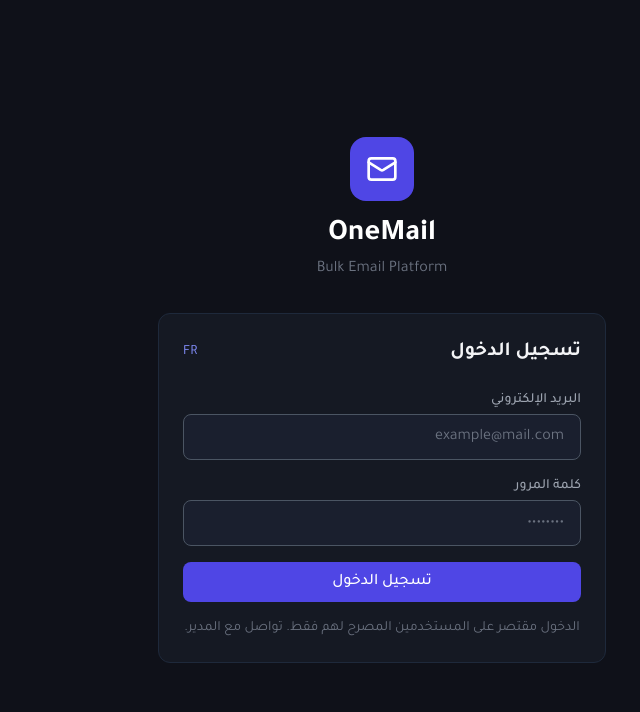
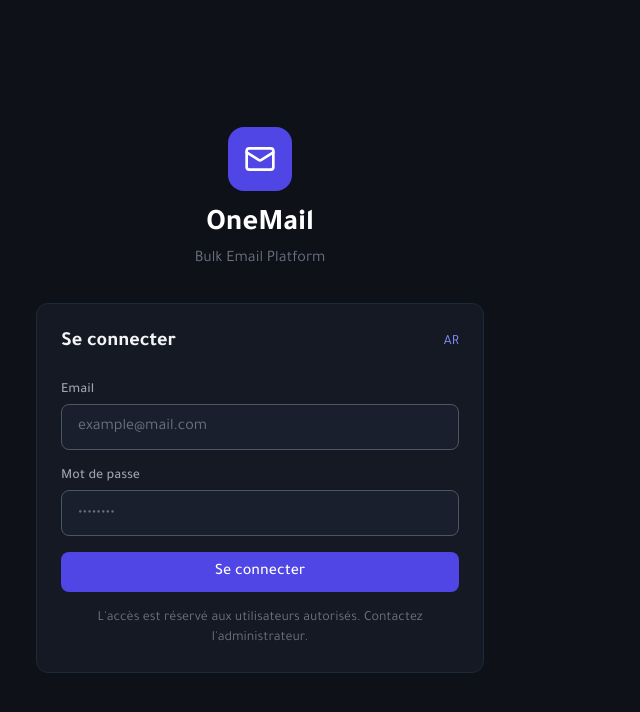
Before and after one commit to onecodemaroc-alt/onemail, a React (Vite) app in the folder frontend/: page /login in a window 1280 px wide. Shown: the top 712 px of the page, without its empty margins (380-1020 px from the left). Built offline with nearby package versions, Linux system fonts and the light colour scheme; no server answers.

Commit message:
fix: french default language + persist choice

```diff
--- a/frontend/src/i18n/I18nContext.tsx
+++ b/frontend/src/i18n/I18nContext.tsx
@@ -11,10 +11,15 @@ interface I18nContextType {
 const I18nContext = createContext<I18nContextType | null>(null);
 
 export function I18nProvider({ children }: { children: ReactNode }) {
-  const [lang, setLangState] = useState<Lang>('ar');
+  const [lang, setLangState] = useState<Lang>(() => {
+    const saved = localStorage.getItem('lang');
+    if (saved === 'ar' || saved === 'fr') return saved;
+    return 'fr';
+  });
 
   const setLang = useCallback((l: Lang) => {
     setLangState(l);
+    localStorage.setItem('lang', l);
     document.documentElement.lang = l;
     document.documentElement.dir = l === 'ar' ? 'rtl' : 'ltr';
   }, []);
```
